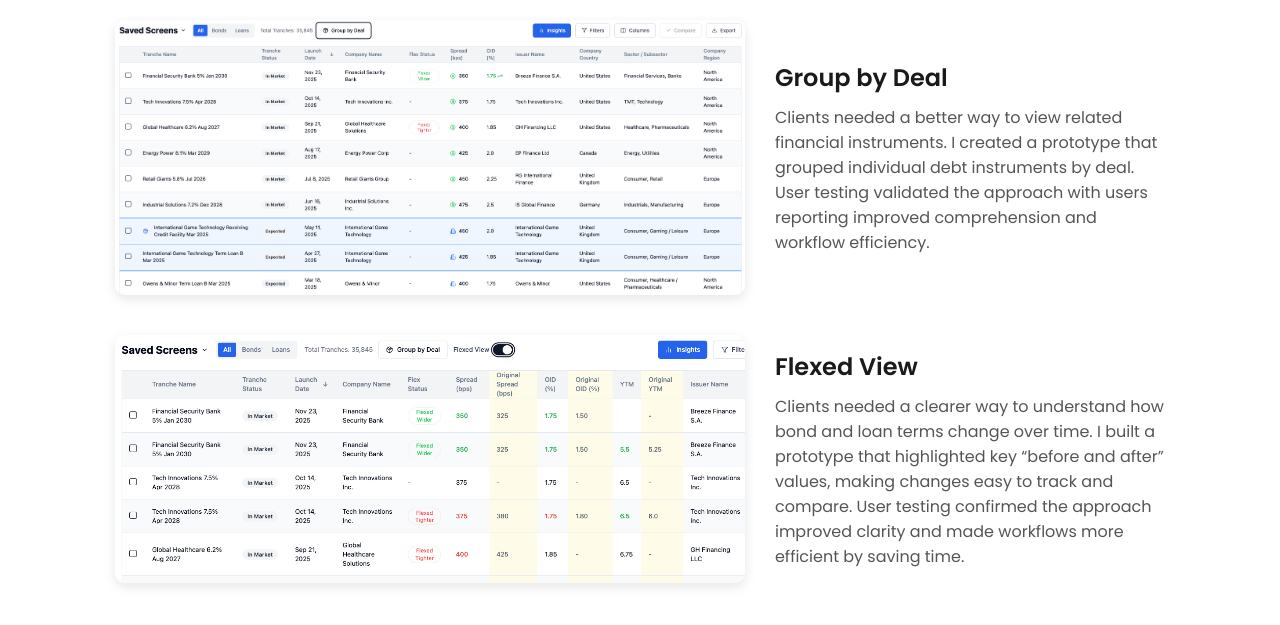
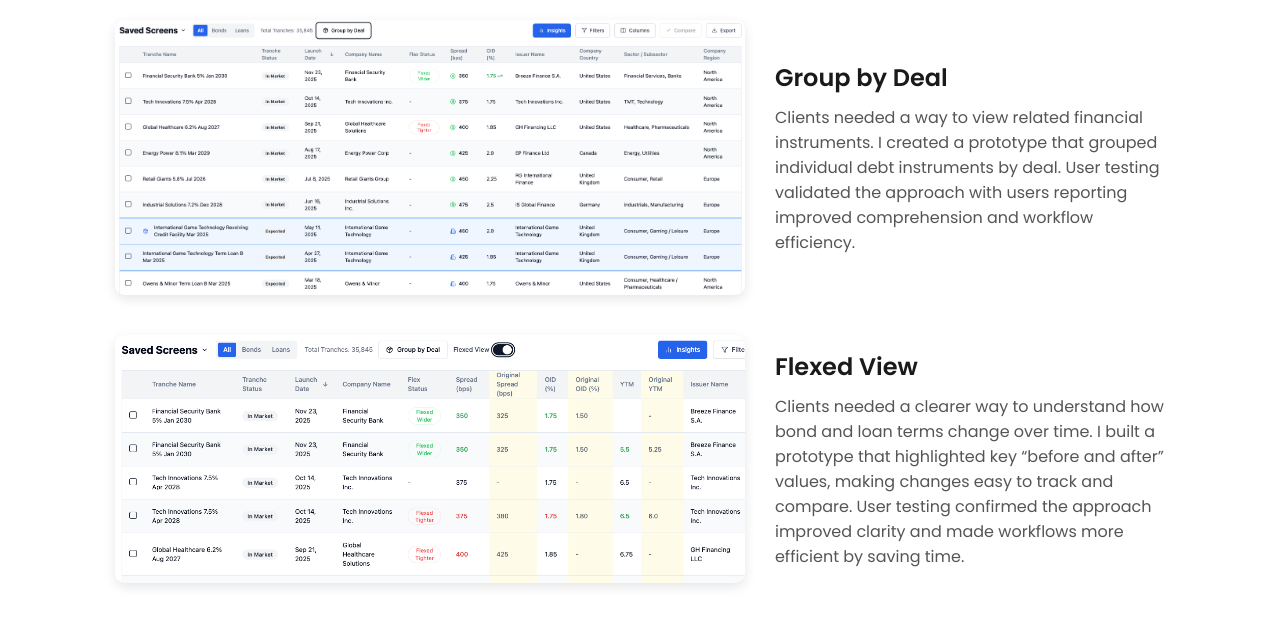
Before and after one commit to carlosriverajr/portfolio, a plain HTML site: page card-prototyping.html in a window 1280 px wide. Shown: the part 213-838 px from the top of the page. Drawn offline with Linux system fonts and the light colour scheme.

Commit message:
Add files via upload

```diff
--- a/card-prototyping.html
+++ b/card-prototyping.html
@@ -23,7 +23,7 @@
       <img src="images/prototypes/grouped.png" alt="AI Chatbot" />
       <div class="project-text">
         <h3>Group by Deal</h3>
-        <p>Clients needed a better way to view related financial instruments. I created a prototype that grouped individual debt instruments by deal. User testing validated the approach with users reporting improved comprehension and workflow efficiency.</p>
+        <p>Clients needed a way to view related financial instruments. I created a prototype that grouped individual debt instruments by deal. User testing validated the approach with users reporting improved comprehension and workflow efficiency.</p>
       </div>
     </div>
 
```
